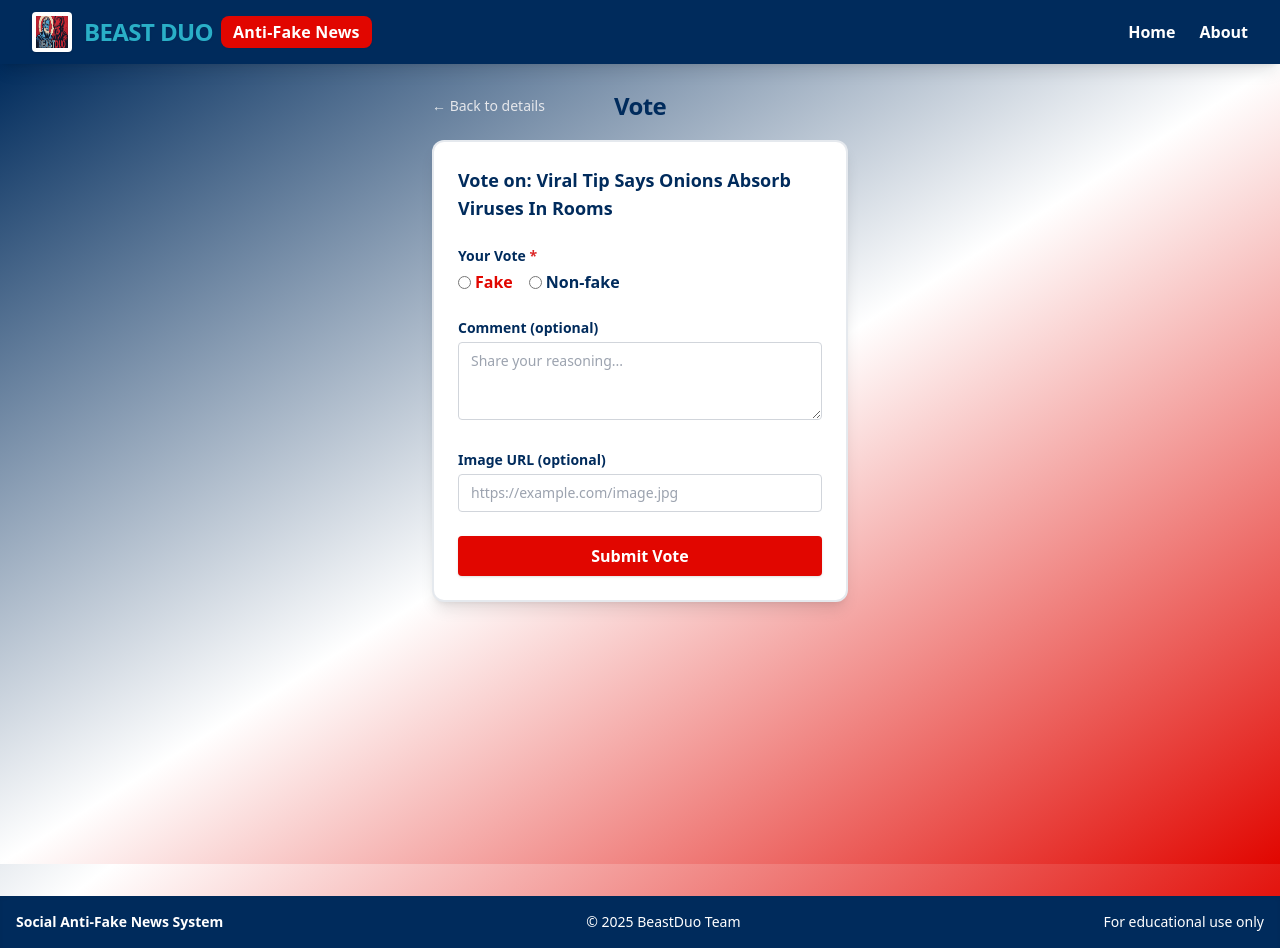
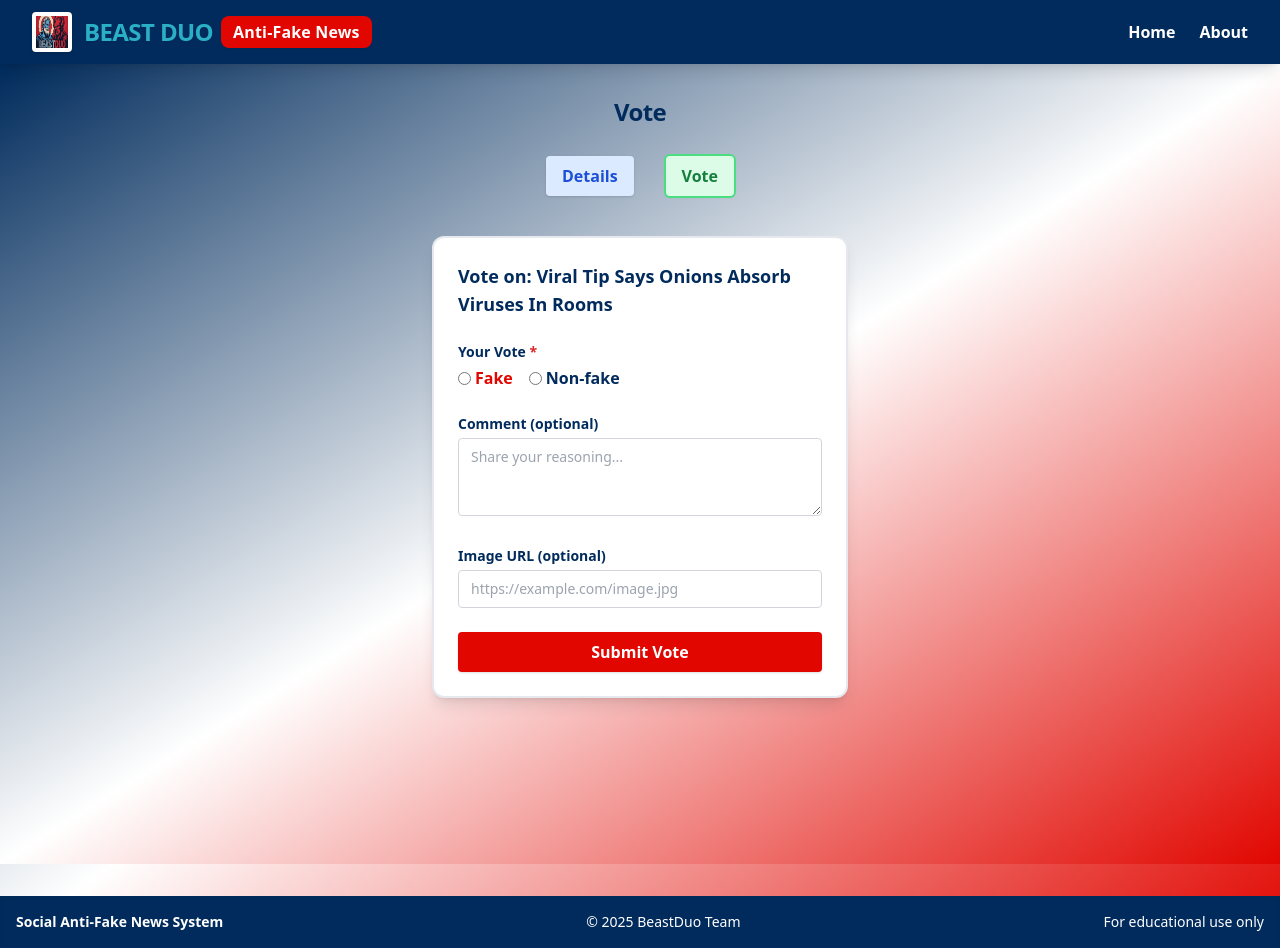
Before and after one commit to chartchai-class/project-01-the-anti-fake-news-system-beastduo, a Vue app in the folder frontend/: page /news/n041/vote in a window 1280 px wide. Built offline with nearby package versions, Linux system fonts and the light colour scheme.

Commit message:
update VotePage
to include navbar and make skeleton loading state

```diff
--- a/frontend/src/pages/VotePage.vue
+++ b/frontend/src/pages/VotePage.vue
@@ -74,9 +74,24 @@ async function submitVote() {
 <template>
   <main class="min-h-screen bg-gradient-to-br from-[#002b5c] via-[#ffffff] to-[#e10600] pb-12">
     <div class="mx-auto max-w-md px-4 py-8">
-      <div class="relative flex items-center mb-6">
-        <button class="text-sm text-gray-200 hover:underline focus:outline-none focus:ring-2 focus:ring-gray-100 rounded z-10" @click="goToDetails">← Back to details</button>
-        <h1 class="absolute left-1/2 top-1/2 -translate-x-1/2 -translate-y-1/2 text-2xl font-extrabold text-[#002b5c] tracking-tight text-center w-full pointer-events-none">Vote</h1>
+      <div class="relative flex flex-col items-center mb-6 gap-2">
+        <h1 class="text-2xl font-extrabold text-[#002b5c] tracking-tight text-center mb-1">Vote</h1>
+        <nav class="flex justify-center gap-8 py-4">
+          <RouterLink
+            v-if="!isLoading && newsItem"
+            class="px-4 py-2 rounded font-bold text-blue-700 bg-blue-100 hover:bg-blue-200 hover:text-green-600 transition-colors shadow"
+            :to="{ name: 'news-details', params: { id: newsItem.id } }"
+            exact-active-class="ring-2 ring-blue-400"
+          >Details</RouterLink>
+          <span v-else class="px-4 py-2 rounded font-bold text-blue-300 bg-blue-50 transition-colors shadow cursor-not-allowed opacity-60">Details</span>
+          <RouterLink
+            v-if="!isLoading && newsItem"
+            class="px-4 py-2 rounded font-bold text-green-700 bg-green-100 hover:bg-green-200 hover:text-blue-600 transition-colors shadow"
+            :to="{ name: 'news-vote', params: { id: newsItem.id } }"
+            exact-active-class="ring-2 ring-green-400"
+          >Vote</RouterLink>
+          <span v-else class="px-4 py-2 rounded font-bold text-green-300 bg-green-50 transition-colors shadow cursor-not-allowed opacity-60">Vote</span>
+        </nav>
       </div>
 
       <!-- Skeleton Loading State -->
```
